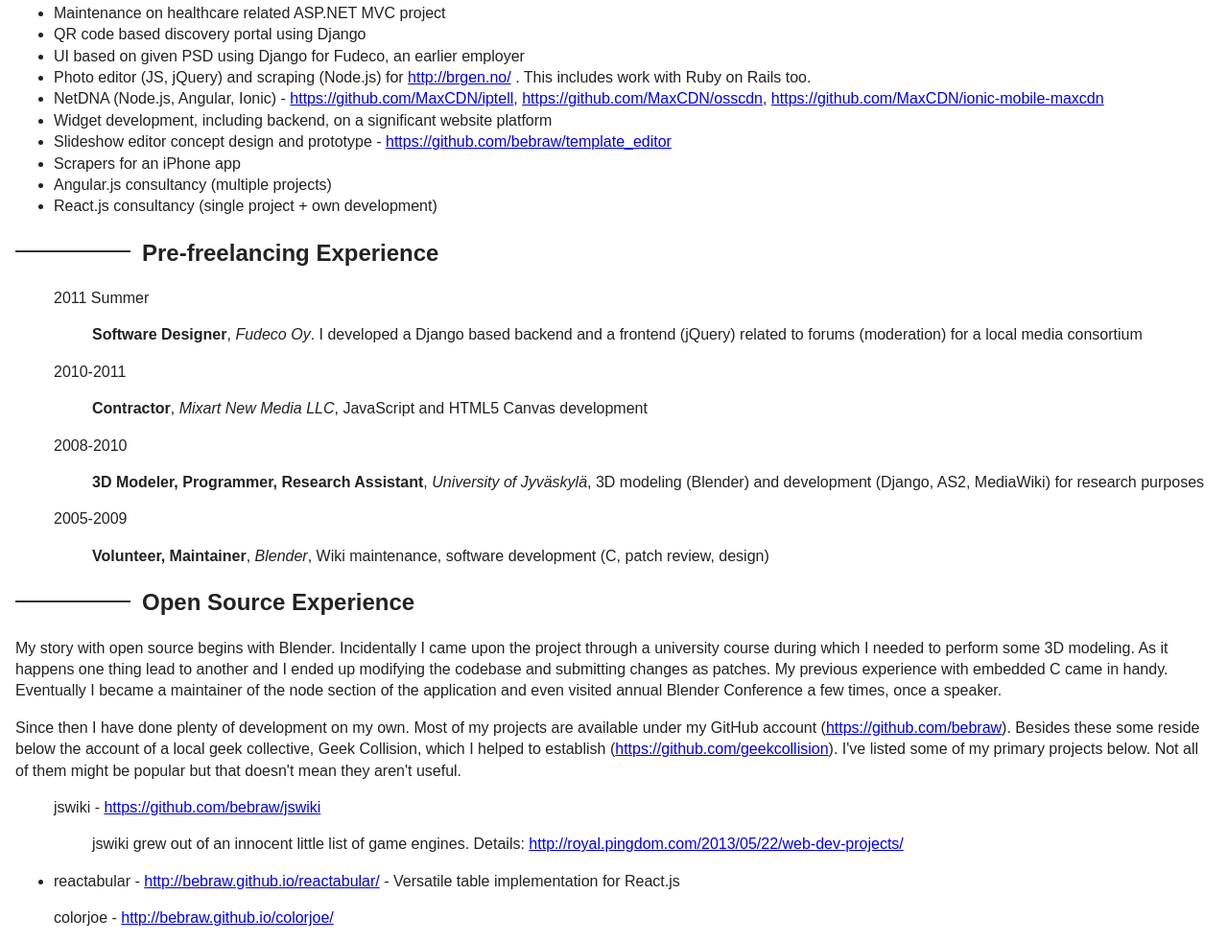
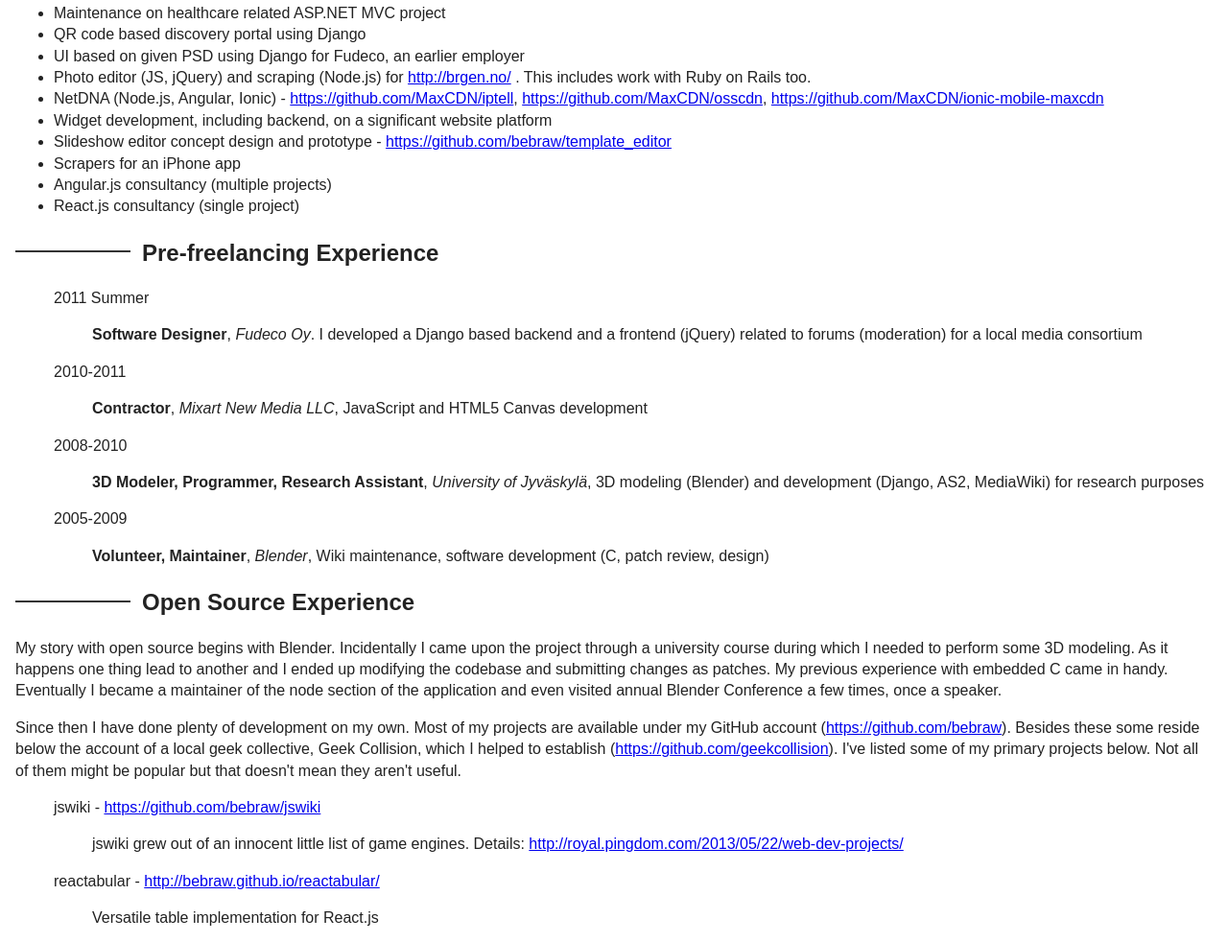
Before and after one commit to bebraw/cv, a website: page index.html in a window 1280 px wide. Shown: the part 574-1556 px from the top of the page at 96% size. Drawn offline with Linux system fonts and the light colour scheme.

Commit message:
Improve formatting

```diff
--- a/index.html
+++ b/index.html
@@ -46,7 +46,7 @@
 <li>Slideshow editor concept design and prototype - <a href="https://github.com/bebraw/template_editor">https://github.com/bebraw/template_editor</a></li>
 <li>Scrapers for an iPhone app</li>
 <li>Angular.js consultancy (multiple projects)</li>
-<li>React.js consultancy (single project + own development)</li>
+<li>React.js consultancy (single project)</li>
 </ul>
 <h2 id="pre-freelancing-experience">Pre-freelancing Experience</h2>
 <ul>
@@ -75,7 +75,10 @@
     <dt><p>jswiki - <a href="https://github.com/bebraw/jswiki">https://github.com/bebraw/jswiki</a> </p>
 </dt><dd><p> jswiki grew out of an innocent little list of game engines. Details: <a href="http://royal.pingdom.com/2013/05/22/web-dev-projects/">http://royal.pingdom.com/2013/05/22/web-dev-projects/</a></p>
 </dd></dl>
-<li>reactabular - <a href="http://bebraw.github.io/reactabular/">http://bebraw.github.io/reactabular/</a> - Versatile table implementation for React.js</li>
+<dl>
+    <dt><p>reactabular - <a href="http://bebraw.github.io/reactabular/">http://bebraw.github.io/reactabular/</a> </p>
+</dt><dd><p> Versatile table implementation for React.js</p>
+</dd></dl>
 <dl>
     <dt><p>colorjoe - <a href="http://bebraw.github.io/colorjoe/">http://bebraw.github.io/colorjoe/</a> </p>
 </dt><dd><p> colorjoe was born out of frustration with existing color pickers. All I could find relied on external images. I decided to take another approach and implement the whole thing in JavaScript and CSS. Based on popularity this wasn&#39;t a bad choice.</p>
```
Also changed, not shown: cv.md (+2 -2 lines).
